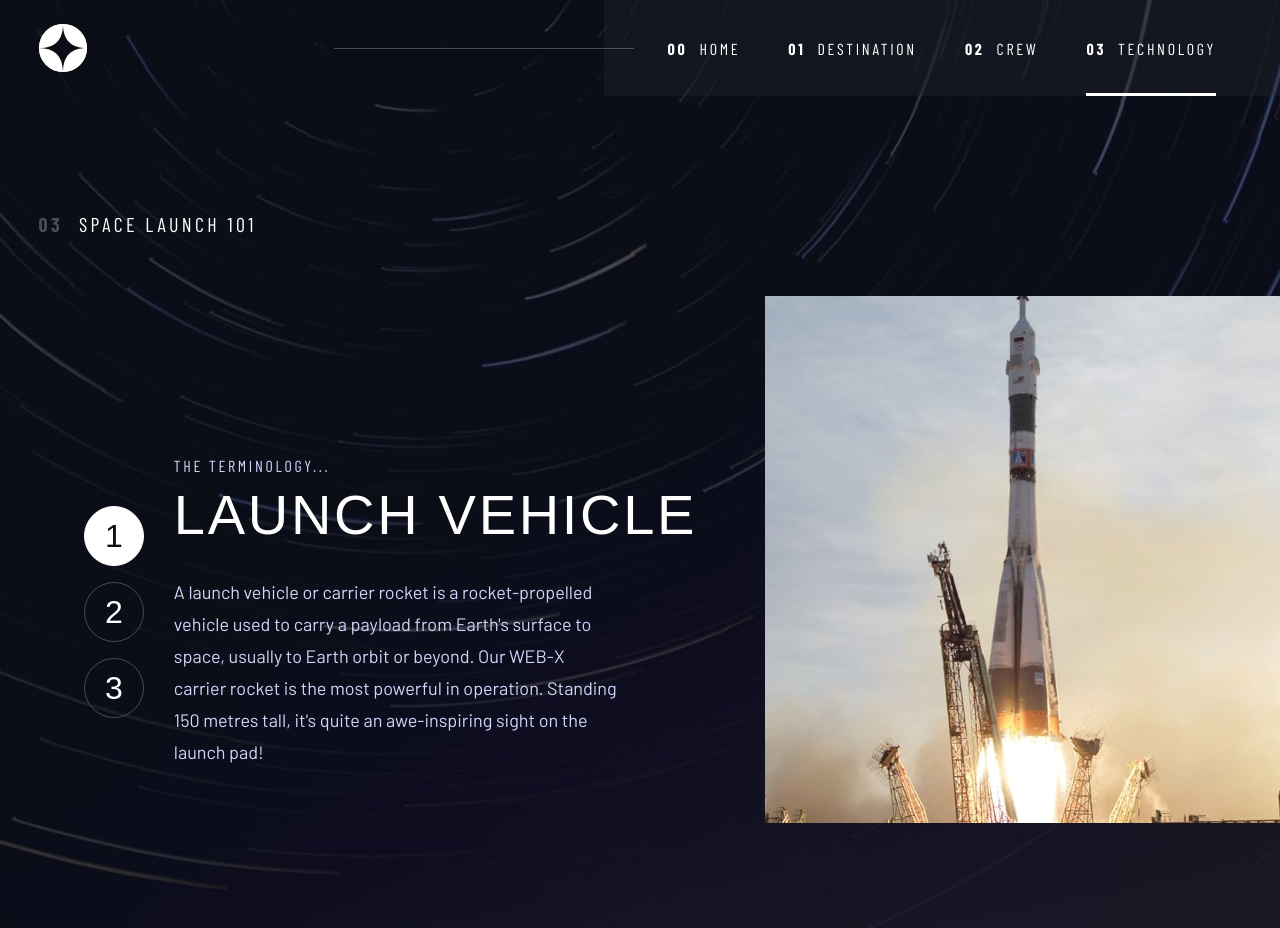
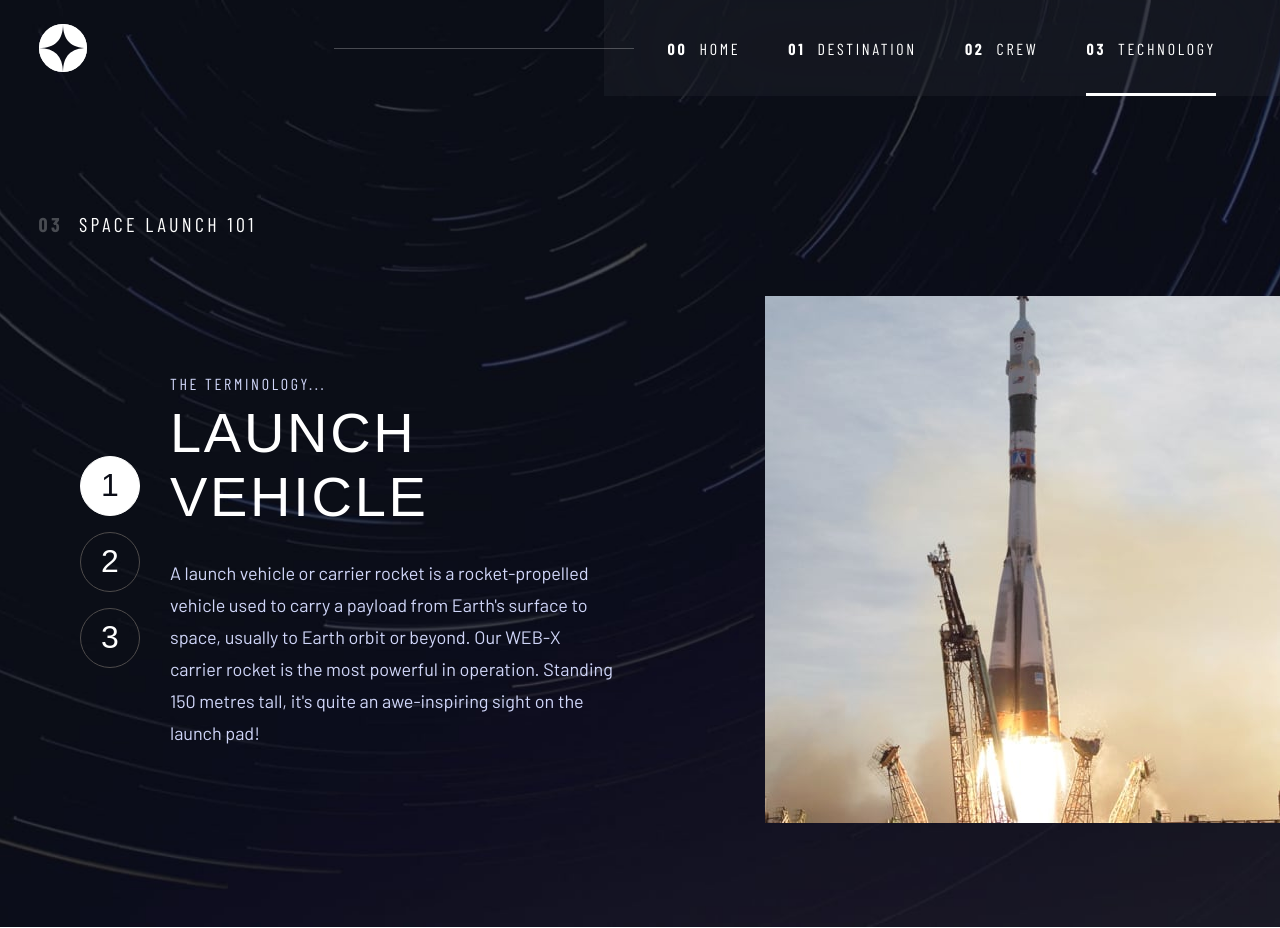
Before and after one commit to ifeanyiih/space-tour, a React (Vite) app: page /technology in a window 1280 px wide. Built offline with nearby package versions, Linux system fonts and the light colour scheme; a web font is replaced by a local one.

Commit message:
styles done, now to persist state

```diff
--- a/src/pages/Technology.jsx
+++ b/src/pages/Technology.jsx
@@ -50,6 +50,12 @@ const Content = styled.div`
       margin-inline-start: 38.5px;
     }
 
+
+
+    @media (min-width: 1440px) {
+      margin-inline-start: 166.5px;
+    }
+
     .page_no {
       font-weight: 700;
       opacity: 0.25;
@@ -59,7 +65,9 @@ const Content = styled.div`
 
   @media (min-width: 1024px) {
     text-align: start;
+    padding-block-end: 100px;
   }
+
 `
 
 const Container = styled.div`
@@ -68,11 +76,11 @@ const Container = styled.div`
 
   @media (min-width: 1024px) {
     flex-direction: row;
-    gap: 3.5rem;
+    gap: 5rem;
   }
 
   @media (min-width: 1280px) {
-    gap: 4rem;
+    /* gap: 4rem; */
   }
 
   @media (min-width: 1440px) {
@@ -115,6 +123,10 @@ const Article = styled.article`
       order: 2;
       display: flex;
       flex-direction: column;
+    }
+
+    @media (min-width: 1440px) {
+      /* max-inline-size: 470px; */
     }
 
 
@@ -172,6 +184,7 @@ const Article = styled.article`
     line-height: 25px;
     padding-inline: 1.5rem;
     margin-block-end: 56px;
+    max-inline-size: 444px;
 
     @media (min-width: 768px) {
       font-size: 1rem;
@@ -190,7 +203,6 @@ const Article = styled.article`
       margin-block-end: 0;
       font-size: 18px;
       line-height: 32px;
-      max-width: 444px;
     }
 
   }
@@ -214,7 +226,7 @@ const Figure = styled.figure`
     justify-content: end;
     order: 2;
     width: 515px;
-    margin-block-end: 101px;
+    /* margin-block-end: 101px; */
 
   }
 `
@@ -301,6 +313,8 @@ const Technology = () => {
   return (
     <Section aria-label='main content section technology page' className='main_content_section section technology'>
       <Content>
+
+
         <h1 className="page_heading">
           <span className="page_no">
             03
@@ -364,6 +378,8 @@ const Technology = () => {
             </picture>
           </Figure>
         </Container>
+
+
       </Content>
     </Section>
   )
```
Lines whose indentation alone changed are shown as unchanged.
